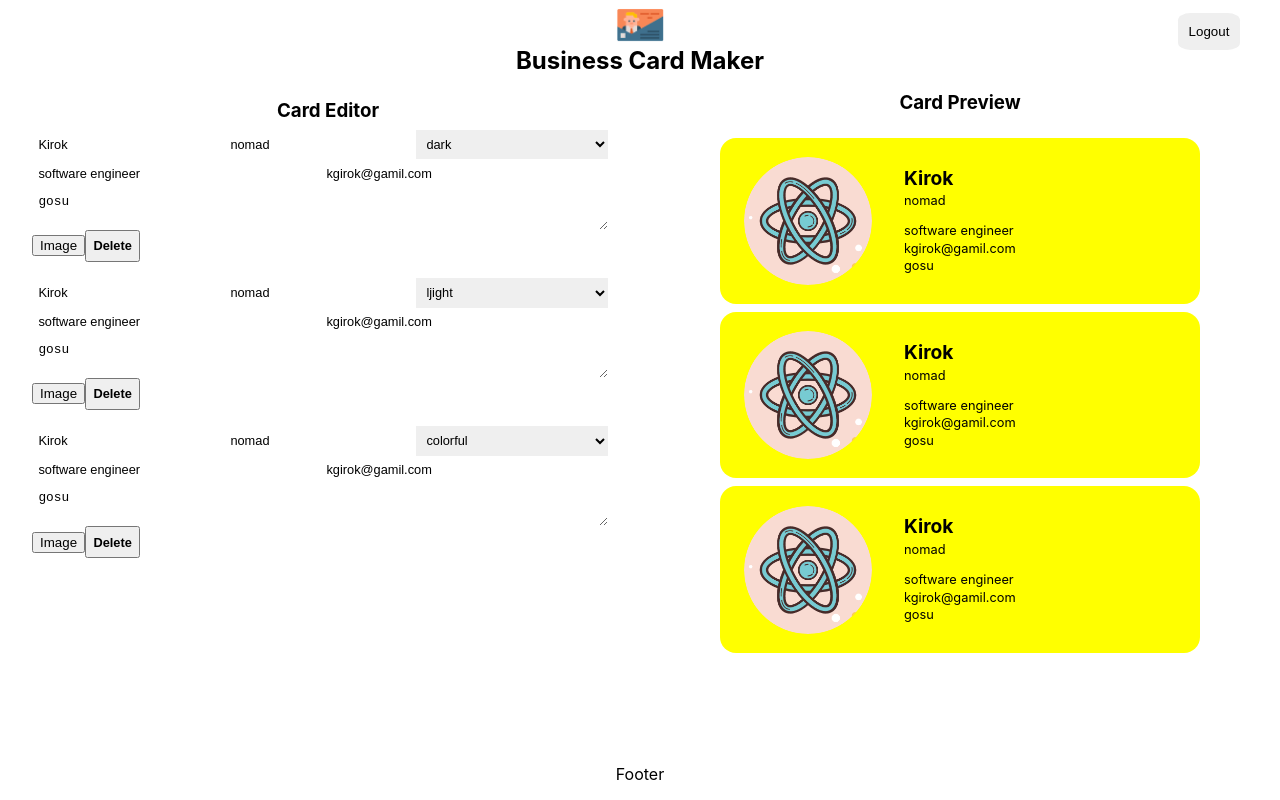
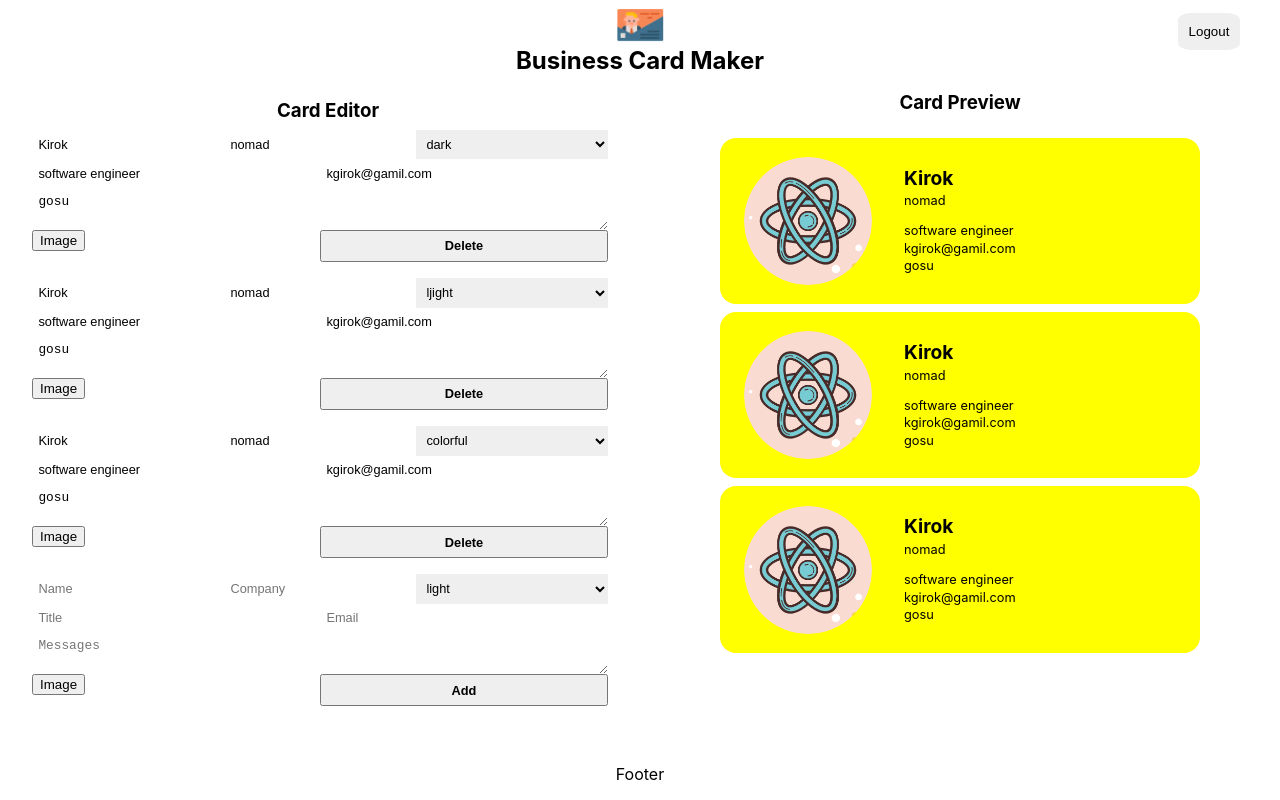
Before and after one commit to psick22/card-maker, a React (Create React App) app: page /maker in a window 1280 px wide. Built offline with nearby package versions, Linux system fonts and the light colour scheme; no server answers; sample sign-in values are in the browser's storage.

Commit message:
Add CardAddForm component

```diff
--- /dev/null
+++ b/src/components/card_add_form/card_add_form.jsx
@@ -0,0 +1,86 @@
+import React, { useRef } from 'react';
+import styles from './card_add_form.module.css';
+import Button from '../button/button';
+import ImageFileInput from '../image_file_input/image_file_input';
+
+const CardAddForm = ({ onAdd }) => {
+  const formRef = useRef();
+  const nameRef = useRef();
+  const companyRef = useRef();
+  const themeRef = useRef();
+  const titleRef = useRef();
+  const emailRef = useRef();
+  const messageRef = useRef();
+
+  const onSubmit = event => {
+    event.preventDefault();
+    const card = {
+      id: Date.now(), //uuid
+      name: nameRef.current.value || '',
+      company: companyRef.current.value || '',
+      theme: themeRef.current.value,
+      title: titleRef.current.value || '',
+      email: emailRef.current.value || '',
+      message: messageRef.current.value || '',
+      fileName: '',
+      fileURL: '',
+    };
+    formRef.current.reset();
+    onAdd(card);
+  };
+
+  return (
+    <form ref={formRef} className={styles.form}>
+      <input
+        ref={nameRef}
+        className={styles.input}
+        type="text"
+        name="name"
+        placeholder="Name"
+      />
+      <input
+        ref={companyRef}
+        className={styles.input}
+        type="text"
+        name="company"
+        placeholder="Company"
+      />
+      <select
+        ref={themeRef}
+        className={styles.select}
+        name="theme"
+        placeholder="Theme"
+      >
+        <option placeholder="light">light</option>
+        <option placeholder="dark">dark</option>
+        <option placeholder="colorful">colorful</option>
+      </select>
+      <input
+        ref={titleRef}
+        className={styles.input}
+        type="text"
+        name="title"
+        placeholder="Title"
+      />
+      <input
+        ref={emailRef}
+        className={styles.input}
+        type="text"
+        name="email"
+        placeholder="Email"
+      />
+      <textarea
+        ref={messageRef}
+        className={styles.textarea}
+        name="message"
+        placeholder="Messages"
+      ></textarea>
+      <div className={styles.fileInput}>
+        <ImageFileInput />
+      </div>
+      <Button name="Add" onClick={onSubmit} />
+    </form>
+  );
+};
+
+export default CardAddForm;
--- /dev/null
+++ b/src/components/card_add_form/card_add_form.module.css
@@ -0,0 +1,45 @@
+@value makerBlack, makerWhite from '../../common/colors.css';
+
+.form {
+  display: flex;
+  width: 100%;
+  flex-wrap: wrap;
+  border-top: 1px solid makerBlack;
+  border-left: 1px solid makerBlack;
+  margin-bottom: 1em;
+}
+
+.input,
+.textarea,
+.select,
+.button,
+.fileInput {
+  font-size: 0.8rem;
+  width: 100%;
+  border: 0;
+  padding: 0.5em;
+  border-bottom: 1px solid makerBlack;
+  border-right: 1px solid makerBlack;
+  background: makerWhite;
+}
+
+.input,
+.select {
+  flex: 1 1 30%;
+}
+
+.fileInput {
+  padding: 0;
+  flex: 1 1 50%;
+}
+
+.input:focus,
+.textarea:focus,
+.select:focus,
+.button:focus {
+  outline: 0;
+}
+
+.textarea {
+  flex-basis: 100%;
+}
--- a/src/components/card_edit_form/card_edit_form.jsx
+++ b/src/components/card_edit_form/card_edit_form.jsx
@@ -3,8 +3,7 @@
 import Button from '../button/button';
 import ImageFileInput from '../image_file_input/image_file_input';
 
-const Card_edit_form = ({ card }) => {
-  const onSubmit = () => {};
+const CardEditForm = ({ card }) => {
   const {
     name,
     company,
@@ -38,10 +37,10 @@
       ></textarea>
       <div className={styles.fileInput}>
         <ImageFileInput />
-        <Button name="Delete" onClick={onSubmit} />
       </div>
+      <Button name="Delete" />
     </form>
   );
 };
 
-export default Card_edit_form;
+export default CardEditForm;
--- a/src/components/editor/editor.jsx
+++ b/src/components/editor/editor.jsx
@@ -1,14 +1,18 @@
 import React from 'react';
-import Card_edit_form from '../card_edit_form/card_edit_form';
+import CardAddForm from '../card_add_form/card_add_form';
+import CardEditForm from '../card_edit_form/card_edit_form';
 import styles from './editor.module.css';
 
-const Editor = ({ cards }) => (
+const Editor = ({ cards, addCard }) => {
+  return (
     <section className={styles.editor}>
       <h1 className={styles.title}>Card Editor</h1>
       {cards.map(card => (
-      <Card_edit_form card={card} />
+        <CardEditForm key={card.id} card={card} />
       ))}
+      <CardAddForm onAdd={addCard} />
     </section>
   );
+};
 
 export default Editor;
--- a/src/components/maker/maker.jsx
+++ b/src/components/maker/maker.jsx
@@ -47,6 +47,9 @@
   const onLogout = () => {
     authService.logout();
   };
+  const addCard = card => {
+    setCards([...cards, card]);
+  };
 
   useEffect(() => {
     authService.onAuthChange(user => {
@@ -60,7 +63,7 @@
     <section className={styles.maker}>
       <Header onLogout={onLogout} />
       <div className={styles.container}>
-        <Editor cards={cards} />
+        <Editor cards={cards} addCard={addCard} />
         <Preview cards={cards} />
       </div>
       <Footer />
```
Also changed, not shown: 1 other file (tests, documents, lock files or other folders). Lines whose indentation alone changed are shown as unchanged.
